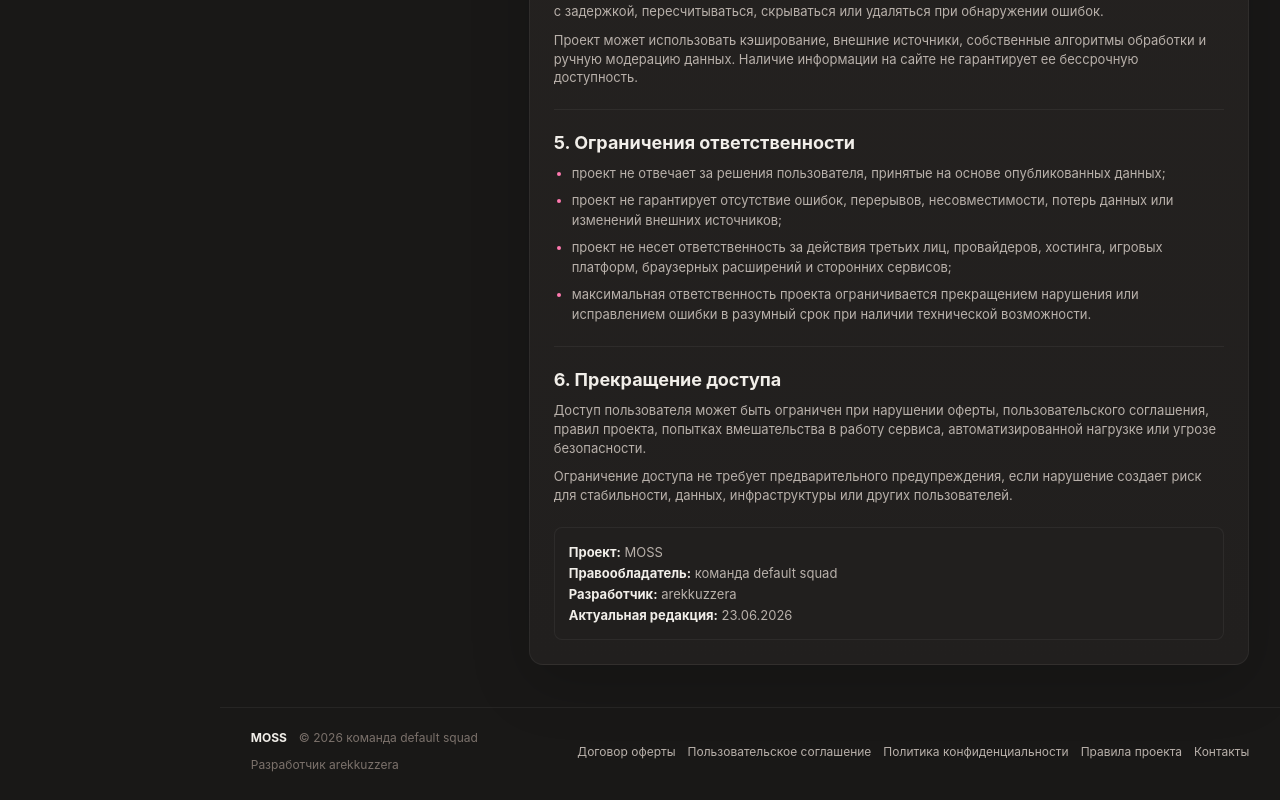
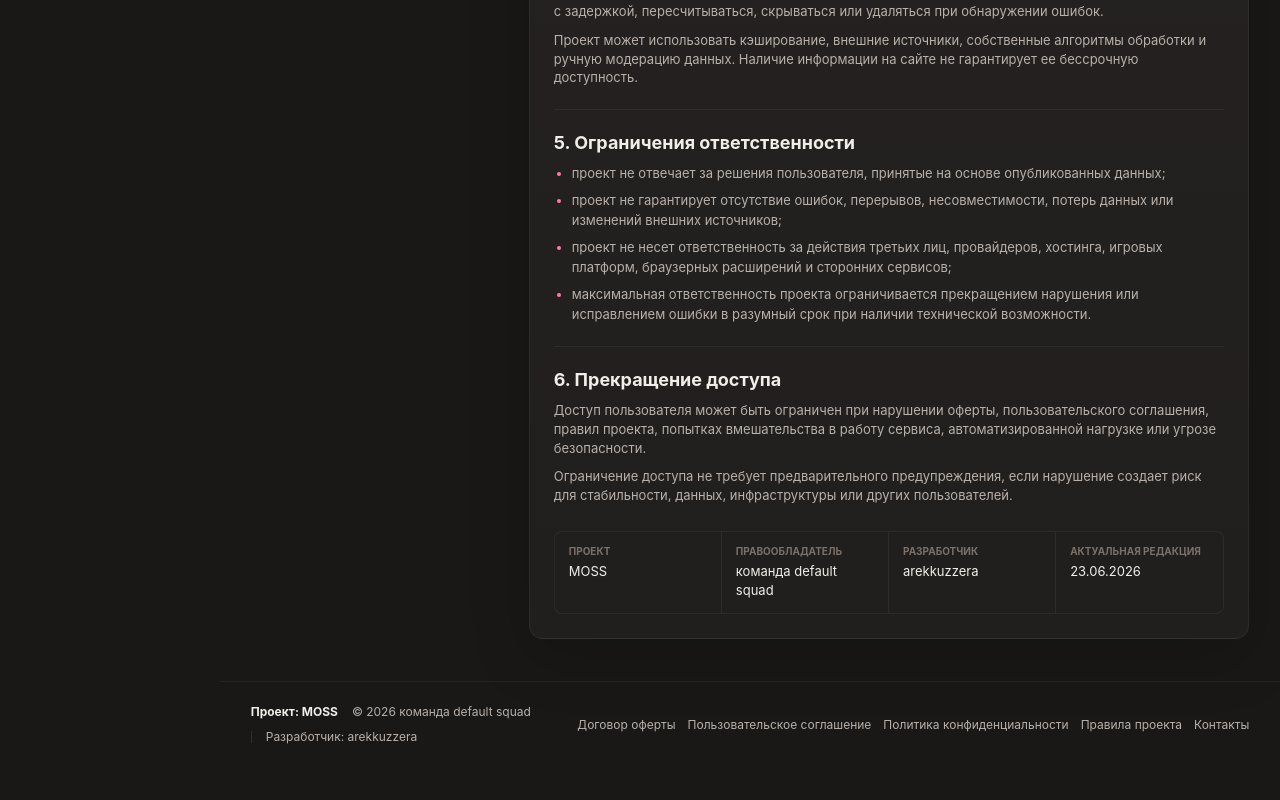
Before and after one commit to AREKKUZZERA/moss-web-2026, a React (Vite) app: page /legal/offer in a window 1280 px wide. Shown: the part 1039-1839 px from the top of the page. After the commit the page ends 1812 px from the top, so only its background shows below. Built offline with nearby package versions, Linux system fonts and the light colour scheme; no server answers.

Commit message:
style:polish-legal-footer

```diff
--- a/src/components/layout/Footer.tsx
+++ b/src/components/layout/Footer.tsx
@@ -12,9 +12,9 @@ export function Footer() {
   return (
     <footer className="site-footer">
       <div className="footer-meta">
-        <strong>MOSS</strong>
+        <strong>Проект: MOSS</strong>
         <span>© {new Date().getFullYear()} команда default squad</span>
-        <span>Разработчик arekkuzzera</span>
+        <span>Разработчик: arekkuzzera</span>
       </div>
       <nav className="footer-links" aria-label="Документы проекта">
         {documentLinks.map(({ to, label }) => (
--- a/src/components/layout/Topbar.tsx
+++ b/src/components/layout/Topbar.tsx
@@ -10,7 +10,9 @@ const titles: Record<string, string> = {
 
 export function Topbar({ onThemeOpen }: { onThemeOpen: () => void }) {
   const location = useLocation();
-  const title = titles[location.pathname] ?? 'Игрок';
+  const title = location.pathname.startsWith('/legal')
+    ? 'Документы'
+    : titles[location.pathname] ?? 'Игрок';
 
   return (
     <header className="topbar">
--- a/src/pages/LegalPage.tsx
+++ b/src/pages/LegalPage.tsx
@@ -368,15 +368,24 @@ export function LegalPage() {
               ) : null}
             </section>
           ))}
-          <div className="legal-note">
-            <strong>Проект:</strong> {projectName}
-            <br />
-            <strong>Правообладатель:</strong> {owner}
-            <br />
-            <strong>Разработчик:</strong> {developer}
-            <br />
-            <strong>Актуальная редакция:</strong> {document.updatedAt}
-          </div>
+          <dl className="legal-note">
+            <div>
+              <dt>Проект</dt>
+              <dd>{projectName}</dd>
+            </div>
+            <div>
+              <dt>Правообладатель</dt>
+              <dd>{owner}</dd>
+            </div>
+            <div>
+              <dt>Разработчик</dt>
+              <dd>{developer}</dd>
+            </div>
+            <div>
+              <dt>Актуальная редакция</dt>
+              <dd>{document.updatedAt}</dd>
+            </div>
+          </dl>
         </article>
       </div>
     </div>
--- a/src/styles.css
+++ b/src/styles.css
@@ -182,9 +182,10 @@ td small { display: block; margin-top: 3px; color: var(--mut); font-size: 11px;
 .theme-preview { overflow: hidden; padding: 12px; border: 1px solid var(--b1); border-radius: var(--radius); color: var(--mut); background: var(--bg-deep); font-size: 11px; }
 
 .site-footer { flex-shrink: 0; display: grid; grid-template-columns: minmax(0, 1fr) auto; gap: 18px; align-items: center; width: min(1480px, 100%); margin: 0 auto; padding: 22px clamp(18px, 2.4vw, 34px) 28px; border-top: 1px solid var(--b1); color: var(--txt2); }
-.footer-meta { display: flex; align-items: center; gap: 12px; flex-wrap: wrap; min-width: 0; font-size: 12px; }
-.footer-meta strong { color: var(--txt); letter-spacing: 0; }
-.footer-meta span { color: var(--mut); }
+.footer-meta { display: flex; align-items: center; gap: 8px 14px; flex-wrap: wrap; min-width: 0; color: var(--mut); font-size: 12px; line-height: 1.4; }
+.footer-meta strong { color: var(--txt); font-weight: 700; letter-spacing: 0; }
+.footer-meta span { position: relative; color: var(--txt2); }
+.footer-meta span + span::before { content: ""; display: inline-block; width: 1px; height: 12px; margin: 0 14px 0 0; background: var(--b2); vertical-align: -2px; }
 .footer-links { display: flex; align-items: center; justify-content: flex-end; gap: 12px; flex-wrap: wrap; min-width: 0; }
 .footer-links a { color: var(--txt2); text-decoration: none; font-size: 12px; }
 .footer-links a:hover { color: var(--txt); }
@@ -205,8 +206,11 @@ td small { display: block; margin-top: 3px; color: var(--mut); font-size: 11px;
 .legal-document p { max-width: 860px; }
 .legal-document ul { display: grid; gap: 8px; max-width: 900px; margin: 0; padding-left: 18px; color: var(--txt2); font-size: 13px; line-height: 1.5; }
 .legal-document li::marker { color: var(--acc-l); }
-.legal-note { padding: 14px; border: 1px solid var(--b1); border-radius: var(--radius); color: var(--txt2); background: var(--s1); font-size: 13px; line-height: 1.6; }
-.legal-note strong { color: var(--txt); }
+.legal-note { display: grid; grid-template-columns: repeat(4, minmax(120px, 1fr)); gap: 0; margin: 4px 0 0; padding: 0; overflow: hidden; border: 1px solid var(--b1); border-radius: var(--radius); background: var(--s1); }
+.legal-note div { min-width: 0; padding: 13px 14px; border-right: 1px solid var(--b1); }
+.legal-note div:last-child { border-right: 0; }
+.legal-note dt { margin: 0 0 5px; color: var(--mut); font-size: 10px; font-weight: 700; letter-spacing: 0; text-transform: uppercase; }
+.legal-note dd { margin: 0; color: var(--txt); font-size: 13px; line-height: 1.45; overflow-wrap: anywhere; }
 
 .skeleton-grid { display: grid; grid-template-columns: repeat(4, minmax(0, 1fr)); gap: 14px; }
 .skeleton { display: block; min-height: 124px; border-radius: var(--radius-l); background: linear-gradient(90deg, var(--s1), var(--s3), var(--s1)); background-size: 220% 100%; animation: shimmer 1.2s infinite; }
@@ -240,6 +244,9 @@ td small { display: block; margin-top: 3px; color: var(--mut); font-size: 11px;
   .footer-links { justify-content: flex-start; }
   .legal-layout { grid-template-columns: 1fr; }
   .legal-nav { position: static; display: flex; flex-wrap: wrap; }
+  .legal-note { grid-template-columns: repeat(2, minmax(0, 1fr)); }
+  .legal-note div:nth-child(2n) { border-right: 0; }
+  .legal-note div:nth-child(n + 3) { border-top: 1px solid var(--b1); }
   .section-head .field { width: 100%; }
   .dashboard-grid, .top-charts-grid { grid-template-columns: 1fr; }
   .player-hero { align-items: flex-start; }
@@ -288,9 +295,13 @@ td small { display: block; margin-top: 3px; color: var(--mut); font-size: 11px;
   .bottom-nav { left: 8px; right: 8px; bottom: 8px; }
   .bottom-link { min-height: 42px; }
   .footer-meta { display: grid; gap: 6px; }
+  .footer-meta span + span::before { display: none; }
   .footer-links { gap: 10px; }
   .legal-hero, .legal-document { padding: 16px; }
   .legal-meta { grid-template-columns: 1fr; }
+  .legal-note { grid-template-columns: 1fr; }
+  .legal-note div, .legal-note div:nth-child(2n) { border-right: 0; }
+  .legal-note div + div { border-top: 1px solid var(--b1); }
   .heatmap { padding-inline: 8px; }
   table { min-width: 680px; }
 }
```
